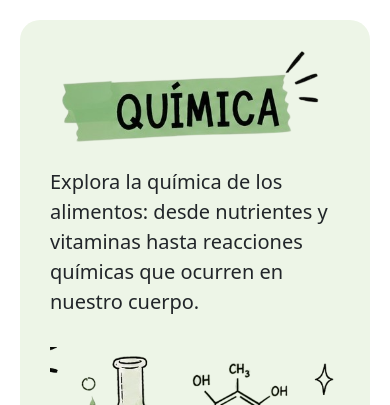
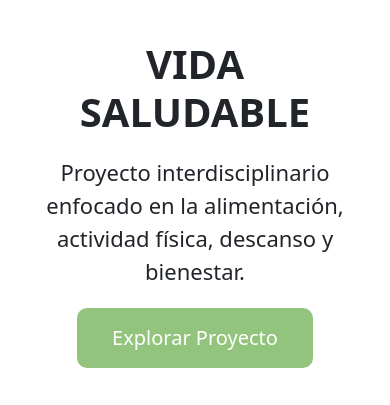
Before and after one commit to m-221/leyva_paec, a Flask app: page / in a window 390 px wide. Shown: the top 405 px of the page. Run offline with Flask 3, Linux system fonts and the light colour scheme.

Commit message:
Ali avances portada/presentacion

```diff
--- a/main.py
+++ b/main.py
@@ -15,7 +15,11 @@ def conectar():
 
 @app.route('/')
 def main():
-    return render_template('inicio.html')
+    return render_template('portada.html')
+
+@app.route("/inicio")
+def principal():
+    return render_template("inicio.html")
 
 
 @app.route('/imc', methods=['GET', 'POST'])
--- a/static/css/inicio.css
+++ b/static/css/inicio.css
@@ -120,6 +120,8 @@
 
     cursor: pointer;
 
+    text-decoration: none;
+
     flex-shrink: 0;
 }
 
--- /dev/null
+++ b/static/css/portada.css
@@ -0,0 +1,149 @@
+.inicio-container{
+    padding: 40px;
+}
+
+/* HERO */
+.hero{
+    display: flex;
+    justify-content: space-between;
+    align-items: center;
+    gap: 40px;
+
+    margin-bottom: 60px;
+}
+
+.hero-texto{
+    width: 45%;
+}
+
+.hero-texto h1{
+    font-size: 60px;
+    font-weight: bold;
+}
+
+.hero-texto p{
+    font-size: 22px;
+    margin: 20px 0;
+}
+
+/* BOTÓN */
+.btn-explorar{
+    display: inline-block;
+
+    padding: 15px 35px;
+
+    background: #93c47d;
+    color: white;
+
+    border-radius: 10px;
+
+    text-decoration: none;
+
+    font-size: 20px;
+}
+
+.btn-explorar:hover{
+    background: #7fb36a;
+}
+
+/* CARRUSEL */
+.hero-carousel{
+    width: 500px;
+}
+
+.hero-carousel img{
+    border-radius: 20px;
+    height: 350px;
+    object-fit: cover;
+}
+
+/* TARJETAS */
+.cards-info{
+    display: flex;
+    justify-content: center;
+    gap: 30px;
+
+    flex-wrap: wrap;
+
+    margin-bottom: 60px;
+}
+
+.mini-card{
+    width: 300px;
+
+    background: #f7fbf3;
+
+    border-radius: 15px;
+
+    padding: 20px;
+
+    text-align: center;
+
+    box-shadow: 0 4px 10px rgba(0,0,0,0.1);
+}
+
+.mini-card img{
+    width: 100%;
+    height: 180px;
+
+    object-fit: cover;
+
+    border-radius: 10px;
+}
+
+.mini-card h3{
+    margin-top: 15px;
+}
+
+/* INTEGRANTES */
+.integrantes{
+    text-align: center;
+}
+
+.integrantes-box{
+    display: flex;
+    justify-content: center;
+    gap: 40px;
+
+    margin-top: 30px;
+
+    flex-wrap: wrap;
+}
+
+.persona{
+    background: #f7fbf3;
+
+    padding: 20px;
+
+    border-radius: 15px;
+
+    width: 180px;
+
+    box-shadow: 0 4px 10px rgba(0,0,0,0.1);
+}
+
+.persona img{
+    width: 100px;
+}
+
+/* RESPONSIVE */
+@media(max-width: 900px){
+
+    .hero{
+        flex-direction: column;
+    }
+
+    .hero-texto{
+        width: 100%;
+        text-align: center;
+    }
+
+    .hero-carousel{
+        width: 100%;
+    }
+
+    .hero-texto h1{
+        font-size: 40px;
+    }
+
+}
--- a/templates/inicio.html
+++ b/templates/inicio.html
@@ -145,33 +145,14 @@
         </p>
 
         <!-- boton circulo -->
-        <button class="circle-btn" data-bs-toggle="modal" data-bs-target="#infoModal">
+        <a href="{{ url_for('imc') }}" class="circle-btn">
 
           <img src="{{ url_for('static', filename='img/boton_calcu.png') }}">
-        </button>
+
+        </a>
 
       </div>
 
-    </div>
-
-    <!-- modal info quimica -->
-    <div class="modal fade" id="infoModal" tabindex="-1">
-      <div class="modal-dialog modal-dialog-centered">
-        <div class="modal-content p-4">
-
-          <h3>Química y Salud</h3>
-
-          <p>
-            Aprende cómo los compuestos naturales se transforman en energía
-            y cómo las reacciones químicas influyen en nuestra salud y bienestar.
-          </p>
-
-          <button class="btn btn-success" data-bs-dismiss="modal">
-            Cerrar
-          </button>
-
-        </div>
-      </div>
     </div>
   </div>
   <script src="https://cdn.jsdelivr.net/npm/bootstrap@5.3.3/dist/js/bootstrap.bundle.min.js"></script>
--- /dev/null
+++ b/templates/portada.html
@@ -0,0 +1,137 @@
+<!DOCTYPE html>
+<html lang="es">
+
+<head>
+    <meta charset="UTF-8" />
+    <meta name="viewport" content="width=device-width, initial-scale=1.0" />
+    <title>Vida Saludable</title>
+
+    <link rel="stylesheet" href="{{ url_for('static', filename='css/portada.css') }}">
+    <link href="https://cdn.jsdelivr.net/npm/bootstrap@5.3.3/dist/css/bootstrap.min.css" rel="stylesheet">
+
+</head>
+
+<body>
+
+    <div class="inicio-container">
+
+        <!-- HERO -->
+        <section class="hero">
+
+            <div class="hero-texto">
+
+                <h1>VIDA SALUDABLE</h1>
+
+                <p>
+                    Proyecto interdisciplinario enfocado en la alimentación,
+                    actividad física, descanso y bienestar.
+                </p>
+
+                <a href="{{ url_for('principal') }}" class="btn-explorar">
+                    Explorar Proyecto
+                </a>
+
+            </div>
+
+            <div id="carouselExample" class="carousel slide hero-carousel">
+
+                <div class="carousel-inner">
+
+                    <div class="carousel-item active">
+                        <img src="{{ url_for('static', filename='img/salud1.png') }}" class="d-block w-100">
+                    </div>
+
+                    <div class="carousel-item">
+                        <img src="{{ url_for('static', filename='img/salud2.png') }}" class="d-block w-100">
+                    </div>
+
+                    <div class="carousel-item">
+                        <img src="{{ url_for('static', filename='img/salud3.png') }}" class="d-block w-100">
+                    </div>
+
+                </div>
+
+            </div>
+
+        </section>
+
+        <!-- TARJETAS -->
+        <section class="cards-info">
+
+            <!-- OBJETIVO -->
+            <div class="mini-card">
+
+                <img src="{{ url_for('static', filename='img/objetivo.png') }}">
+
+                <h3>Objetivo</h3>
+
+                <p>
+                    Comprender cómo los hábitos saludables benefician
+                    la salud y el desempeño académico.
+                </p>
+
+            </div>
+
+            <!-- PROPÓSITO -->
+            <div class="mini-card">
+
+                <img src="{{ url_for('static', filename='img/proposito.png') }}">
+
+                <h3>Propósito</h3>
+
+                <p>
+                    Mostrar información sobre alimentación, descanso,
+                    ejercicio y química del cuerpo.
+                </p>
+
+            </div>
+
+            <!-- PROYECTO -->
+            <div class="mini-card">
+
+                <img src="{{ url_for('static', filename='img/proyecto.png') }}">
+
+                <h3>Proyecto</h3>
+
+                <p>
+                    Desarrollo de una interfaz gráfica en Python
+                    conectada a una base de datos SQL.
+                </p>
+
+            </div>
+
+        </section>
+
+        <!-- INTEGRANTES -->
+        <section class="integrantes">
+
+            <h2>Integrantes</h2>
+
+            <div class="integrantes-box">
+
+                <div class="persona">
+                    <img src="{{ url_for('static', filename='img/user.png') }}">
+                    <p>Nombre 1</p>
+                </div>
+
+                <div class="persona">
+                    <img src="{{ url_for('static', filename='img/user.png') }}">
+                    <p>Nombre 2</p>
+                </div>
+
+                <div class="persona">
+                    <img src="{{ url_for('static', filename='img/user.png') }}">
+                    <p>Nombre 3</p>
+                </div>
+
+            </div>
+
+        </section>
+
+    </div>
+
+
+    <script src="https://cdn.jsdelivr.net/npm/bootstrap@5.3.3/dist/js/bootstrap.bundle.min.js"></script>
+</body>
+
+</html>
```
